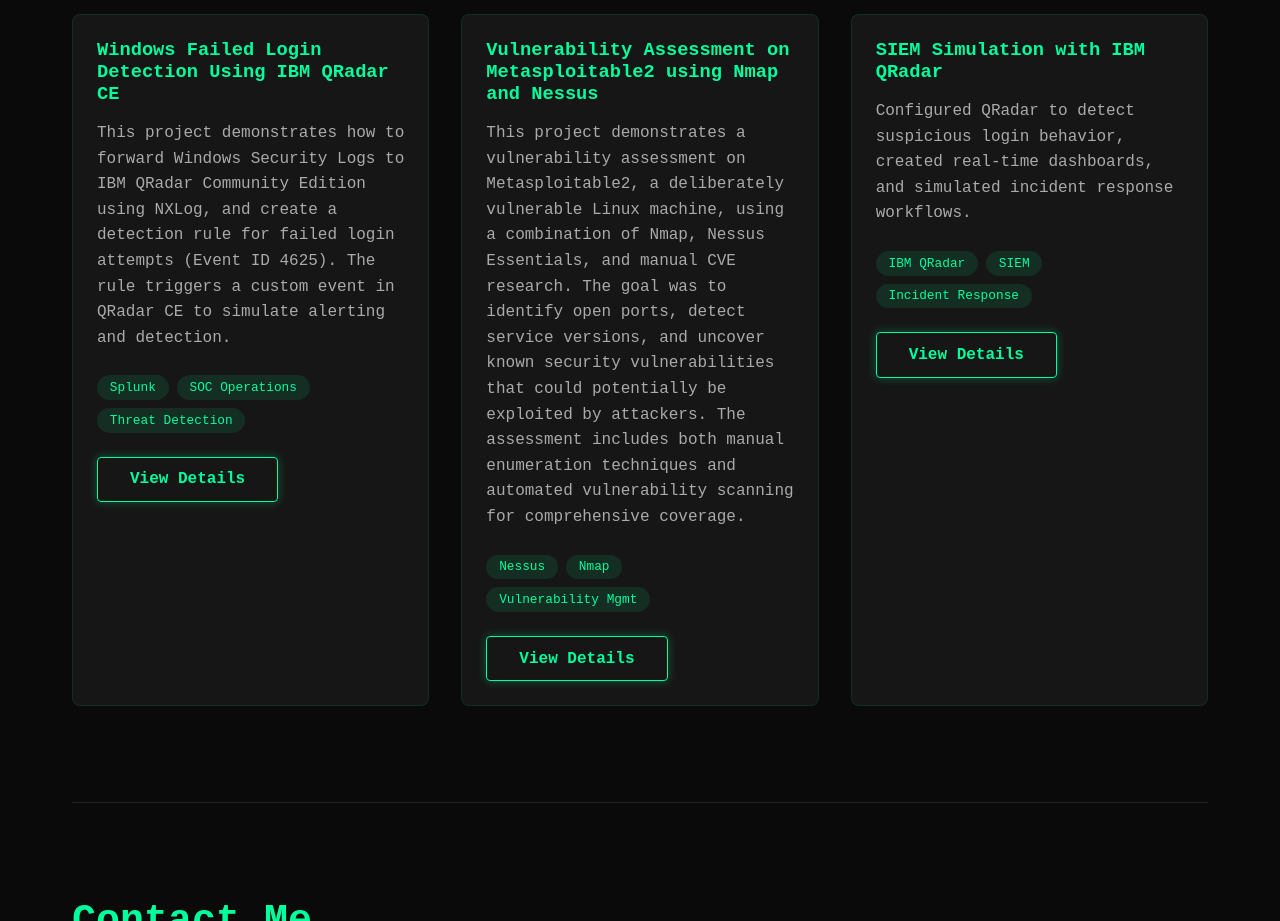
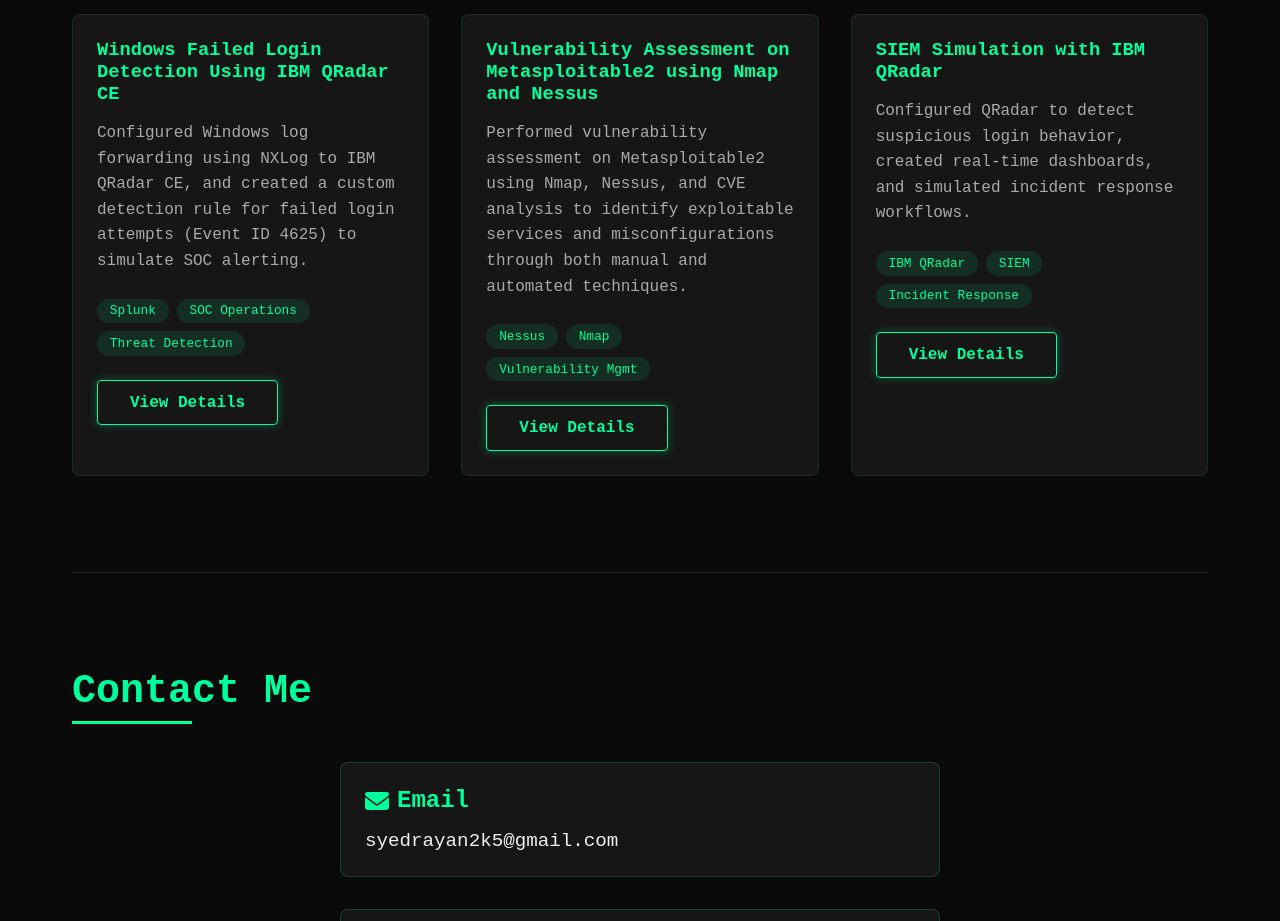
Before and after one commit to syedrayan5/portfolio, a plain HTML site: page index.html in a window 1280 px wide. Shown: the part 4160-5081 px from the top of the page. Drawn offline with Linux system fonts and the light colour scheme.

Commit message:
Update index.html

```diff
--- a/index.html
+++ b/index.html
@@ -803,7 +803,7 @@
 
                     <div class="project-info">
                         <h3> Windows Failed Login Detection Using IBM QRadar CE</h3>
-                        <p>This project demonstrates how to forward Windows Security Logs to IBM QRadar Community Edition using NXLog, and create a detection rule for failed login attempts (Event ID 4625). The rule triggers a custom event in QRadar CE to simulate alerting and detection.</p>
+                        <p>Configured Windows log forwarding using NXLog to IBM QRadar CE, and created a custom detection rule for failed login attempts (Event ID 4625) to simulate SOC alerting.</p>
                         <div class="project-tags">
                             <span class="project-tag">Splunk</span>
                             <span class="project-tag">SOC Operations</span>
@@ -816,7 +816,7 @@
 
                     <div class="project-info">
                         <h3>Vulnerability Assessment on Metasploitable2 using Nmap and Nessus</h3>
-                        <p>This project demonstrates a vulnerability assessment on Metasploitable2, a deliberately vulnerable Linux machine, using a combination of Nmap, Nessus Essentials, and manual CVE research. The goal was to identify open ports, detect service versions, and uncover known security vulnerabilities that could potentially be exploited by attackers. The assessment includes both manual enumeration techniques and automated vulnerability scanning for comprehensive coverage.</p>
+                        <p>Performed vulnerability assessment on Metasploitable2 using Nmap, Nessus, and CVE analysis to identify exploitable services and misconfigurations through both manual and automated techniques.</p>
                         <div class="project-tags">
                             <span class="project-tag">Nessus</span>
                             <span class="project-tag">Nmap</span>
```
